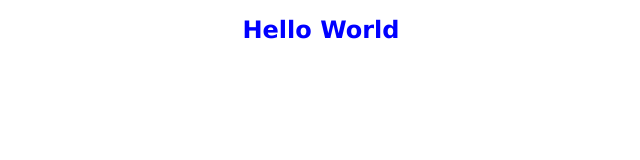
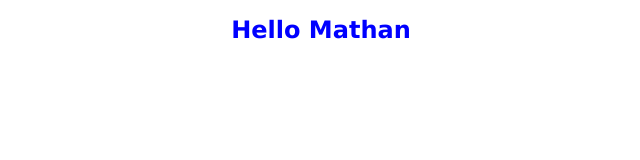
Before and after one commit to mathanramm/jsplayground, a plain HTML site: page index.html in a window 1280 px wide. Shown: the whole page, without its empty margins (319-959 px from the left). Drawn offline with Linux system fonts and the light colour scheme.

Commit message:
new edit

```diff
--- a/index.html
+++ b/index.html
@@ -8,7 +8,7 @@
     <link rel="stylesheet" href="./assets/css/app.css" />
   </head>
   <body>
-    <h1 class="tite" style="text-align: center">Hello World</h1>
+    <h1 class="tite" style="text-align: center">Hello Mathan</h1>
     <script src="./assets/scripts/app.js"></script>
   </body>
 </html>
```
